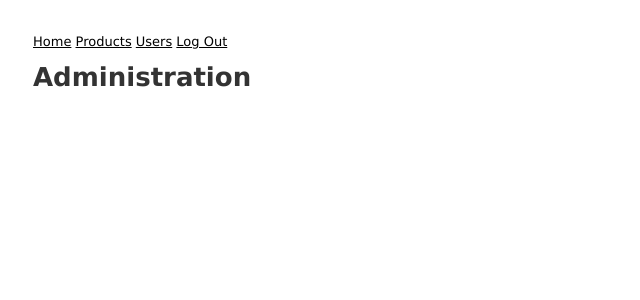
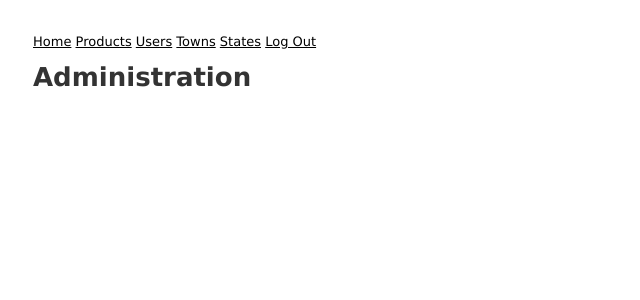
Before and after one commit to kmwalke/slaymakercellars, a Rails app: page /admin in a window 1280 px wide. Shown: the top 300 px of the page, without its empty margins (0-640 px from the left). Run offline with Rails 7, Linux system fonts and the light colour scheme; a user stored in the database is signed in; style sheets or scripts are compiled from the project's sources.

Commit message:
update admin links

```diff
--- a/app/views/layouts/_admin_links.html.erb
+++ b/app/views/layouts/_admin_links.html.erb
@@ -1,4 +1,6 @@
 <%= link_to 'Home', '/admin' %>
 <%= link_to 'Products', admin_products_path %>
 <%= link_to 'Users', admin_users_path %>
+<%= link_to 'Towns', admin_towns_path %>
+<%= link_to 'States', admin_states_path %>
 <%= link_to 'Log Out', logout_path %>
```
Also changed, not shown: spec/features/admin/home_spec.rb (+12 -0 lines).
